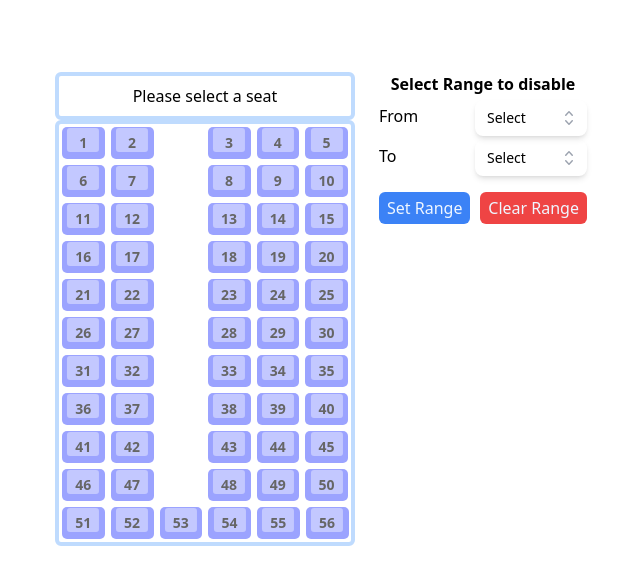
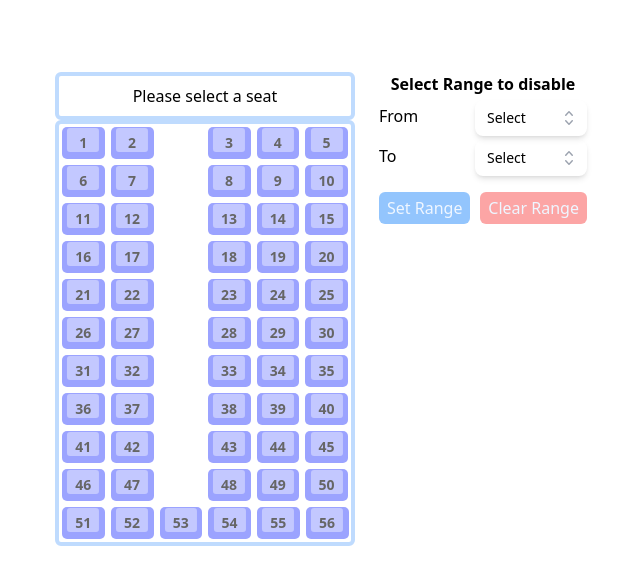
Before and after one commit to skynetpanda9/BusSeat, a React (Vite) app: page / in a window 1280 px wide. Shown: the top 584 px of the page, without its empty margins (319-959 px from the left). Built offline with nearby package versions, Linux system fonts and the light colour scheme.

Commit message:
Select range done

```diff
--- a/src/Components/DropRange.jsx
+++ b/src/Components/DropRange.jsx
@@ -2,9 +2,7 @@ import React, { Fragment, useState, useEffect } from "react";
 import { Listbox, Transition } from "@headlessui/react";
 import { CheckIcon, ChevronUpDownIcon } from "@heroicons/react/20/solid";
 
-const DropRange = ({ row, setValue }) => {
-  const [selected, setSelected] = useState("Select");
-
+const DropRange = ({ row, setValue, selected, setSelected }) => {
   const FilterData = () => {
     return (
       <div>
--- a/src/Components/RangeSelector.jsx
+++ b/src/Components/RangeSelector.jsx
@@ -1,38 +1,54 @@
 import React, { useState, useEffect } from "react";
 import DropRange from "./DropRange";
 
-const RangeSelector = ({ setCurrentRange, row }) => {
+const RangeSelector = ({ currentRange, setCurrentRange, row }) => {
   const [val1, setVal1] = useState();
   const [val2, setVal2] = useState();
+  const [selected1, setSelected1] = useState("Select");
+  const [selected2, setSelected2] = useState("Select");
+
+  function numberRange(start, end) {
+    return new Array(end - (start - 1)).fill().map((d, i) => i + start);
+  }
 
   return (
     <>
       <div className='flex flex-row w-full items-center justify-between z-50'>
         <label htmlFor='From'>From</label>
-        <DropRange setValue={setVal1} row={row} />
+        <DropRange
+          selected={selected1}
+          setSelected={setSelected1}
+          setValue={setVal1}
+          row={row}
+        />
       </div>
       <div className='flex flex-row w-full items-center justify-between z-10'>
         <label htmlFor='From'>To</label>
-        <DropRange setValue={setVal2} row={row} />
+        <DropRange
+          selected={selected2}
+          setSelected={setSelected2}
+          setValue={setVal2}
+          row={row}
+        />
       </div>
       <div className='flex flex-row justify-between items-center w-full'>
         <button
-          // disabled={displaytext === "Select Range"}
+          disabled={selected1 === "Select" || selected2 === "Select"}
           onClick={() => {
-            setCurrentRange(row.splice(val1, val2));
+            setCurrentRange(numberRange(val1, val2));
           }}
           className='mt-4 rounded-md bg-blue-500 text-blue-50 px-2 py-1 disabled:bg-blue-300'
         >
           Set Range
         </button>
         <button
-          // disabled={displaytext === "Select Range"}
+          disabled={currentRange.length === 0}
           onClick={() => {
-            //   setCurrentRange([]);
-            //   setSelected([]);
-            //   setDisplayText("Select Range");
+            setCurrentRange([]);
+            setSelected1("Select");
+            setSelected2("Select");
           }}
-          className='mt-4 rounded-md bg-red-500 text-blue-50 px-2 py-1 disabled:bg-blue-300'
+          className='mt-4 rounded-md bg-red-500 text-blue-50 px-2 py-1 disabled:bg-red-300'
         >
           Clear Range
         </button>
--- a/src/Components/SeatsView.jsx
+++ b/src/Components/SeatsView.jsx
@@ -19,8 +19,6 @@ const busSeat = [
 
 const SeatsView = () => {
   const [currentRange, setCurrentRange] = useState([]);
-
-  console.log(currentRange);
 
   return (
     <div className='flex flex-row w-full justify-center mt-10'>
@@ -49,7 +47,7 @@ const SeatsView = () => {
                           id={s}
                           disabled={
                             currentRange
-                              ? currentRange.find((o) => o === row)
+                              ? currentRange.find((o) => o === s)
                               : "none"
                           }
                         />
@@ -67,7 +65,11 @@ const SeatsView = () => {
         <h3 className='font-bold text-center text-base w-52'>
           Select Range to disable
         </h3>
-        <RangeSelector setCurrentRange={setCurrentRange} row={busSeat} />
+        <RangeSelector
+          currentRange={currentRange}
+          setCurrentRange={setCurrentRange}
+          row={busSeat}
+        />
       </div>
     </div>
   );
```
